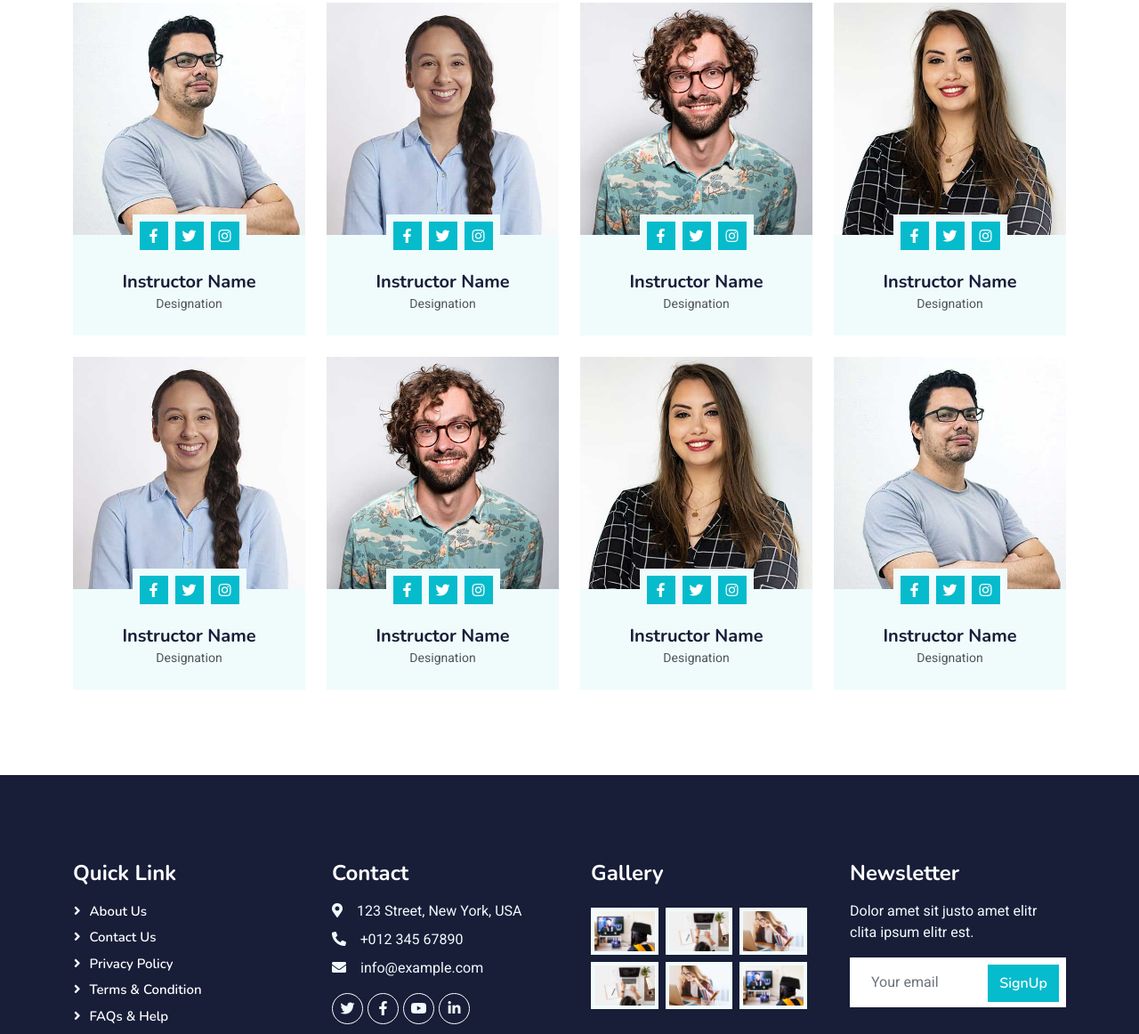
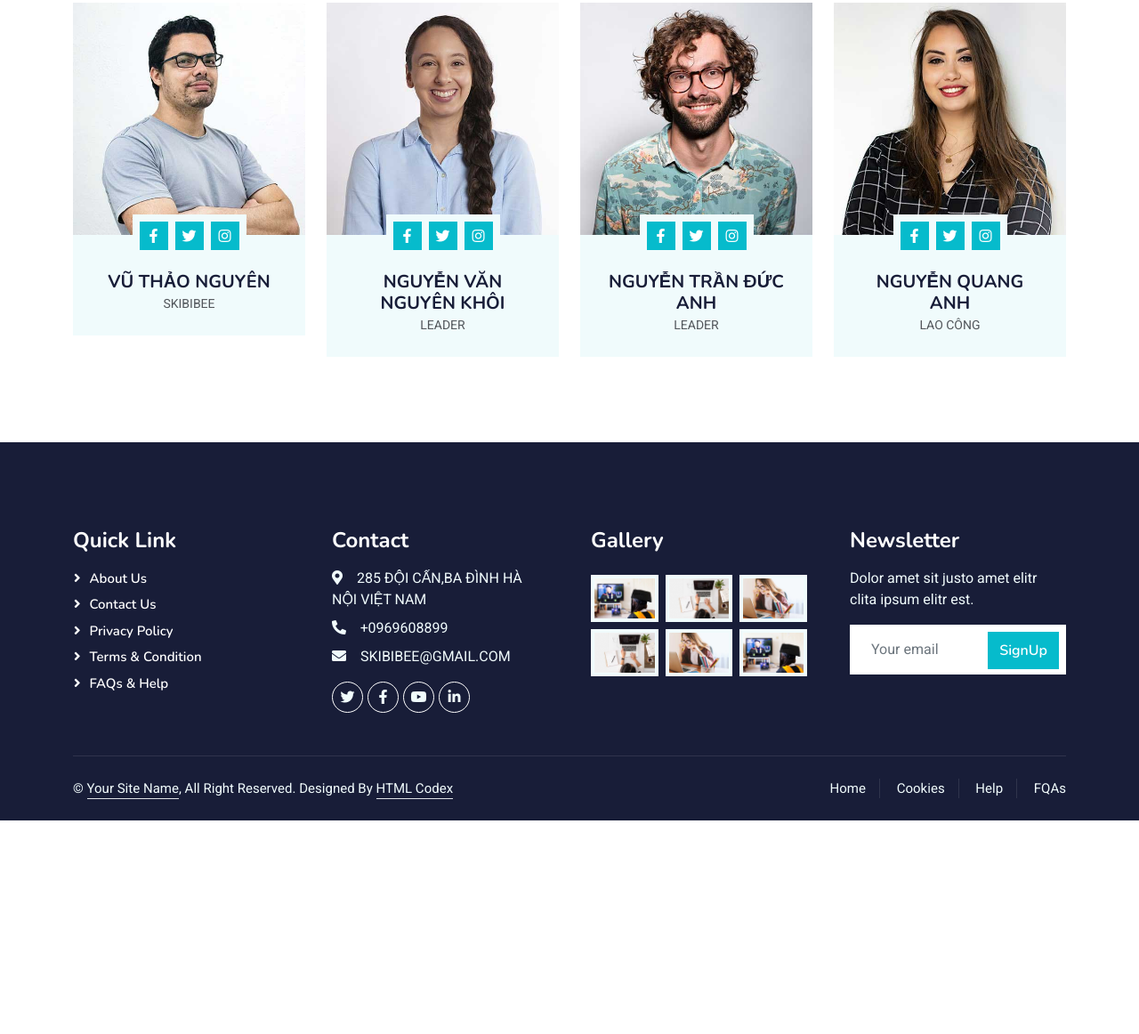
Before and after one commit to ducanhngtran/elearning-html-template, a plain HTML site: page team.html in a window 1280 px wide. Shown: the part 611-1773 px from the top of the page at 89% size. After the commit the page ends 1533 px from the top, so only its background shows below. Drawn offline with nearby package versions, Linux system fonts and the light colour scheme.

Commit message:
ADD TEAM

```diff
--- a/team.html
+++ b/team.html
@@ -3,7 +3,7 @@
 
 <head>
     <meta charset="utf-8">
-    <title>eLEARNING - eLearning HTML Template</title>
+    <title>Trung tâm luyện thi tiếng anh hàng đầu Việt Nam</title>
     <meta content="width=device-width, initial-scale=1.0" name="viewport">
     <meta content="" name="keywords">
     <meta content="" name="description">
@@ -63,7 +63,7 @@
                 </div>
                 <a href="contact.html" class="nav-item nav-link">Liên lạc</a>
             </div>
-            <a href="http://127.0.0.1:5500/contact.html" class="btn btn-primary py-4 px-lg-5 d-none d-lg-block">Tham gia bây giờ<i class="fa fa-arrow-right ms-3"></i></a>
+            <a href="" class="btn btn-primary py-4 px-lg-5 d-none d-lg-block">Join Now<i class="fa fa-arrow-right ms-3"></i></a>
         </div>
     </nav>
     <!-- Navbar End -->
@@ -74,7 +74,7 @@
         <div class="container py-5">
             <div class="row justify-content-center">
                 <div class="col-lg-10 text-center">
-                    <h1 class="display-3 text-white animated slideInDown">Our Team</h1>
+                    <h1 class="display-3 text-white animated slideInDown">NHÓM CỦA CHÚNG TÔI</h1>
                     <nav aria-label="breadcrumb">
                         <ol class="breadcrumb justify-content-center">
                             <li class="breadcrumb-item"><a class="text-white" href="#">Home</a></li>
@@ -93,8 +93,8 @@
     <div class="container-xxl py-5">
         <div class="container">
             <div class="text-center wow fadeInUp" data-wow-delay="0.1s">
-                <h6 class="section-title bg-white text-center text-primary px-3">Instructors</h6>
-                <h1 class="mb-5">Expert Instructors</h1>
+                <h6 class="section-title bg-white text-center text-primary px-3">GIỚI THIỆU</h6>
+                <h1 class="mb-5">CÁC THÀNH VIÊN TRONG NHÓM</h1>
             </div>
             <div class="row g-4">
                 <div class="col-lg-3 col-md-6 wow fadeInUp" data-wow-delay="0.1s">
@@ -110,8 +110,8 @@
                             </div>
                         </div>
                         <div class="text-center p-4">
-                            <h5 class="mb-0">Instructor Name</h5>
-                            <small>Designation</small>
+                            <h5 class="mb-0">VŨ THẢO NGUYÊN</h5>
+                            <small>SKIBIBEE</small>
                         </div>
                     </div>
                 </div>
@@ -128,8 +128,8 @@
                             </div>
                         </div>
                         <div class="text-center p-4">
-                            <h5 class="mb-0">Instructor Name</h5>
-                            <small>Designation</small>
+                            <h5 class="mb-0">NGUYỄN VĂN NGUYÊN KHÔI</h5>
+                            <small>LEADER</small>
                         </div>
                     </div>
                 </div>
@@ -146,8 +146,8 @@
                             </div>
                         </div>
                         <div class="text-center p-4">
-                            <h5 class="mb-0">Instructor Name</h5>
-                            <small>Designation</small>
+                            <h5 class="mb-0">NGUYỄN TRẦN ĐỨC ANH</h5>
+                            <small>LEADER</small>
                         </div>
                     </div>
                 </div>
@@ -164,81 +164,11 @@
                             </div>
                         </div>
                         <div class="text-center p-4">
-                            <h5 class="mb-0">Instructor Name</h5>
-                            <small>Designation</small>
+                            <h5 class="mb-0">NGUYỄN QUANG ANH</h5>
+                            <small>LAO CÔNG</small>
                         </div>
                     </div>
                 </div>
-                <div class="col-lg-3 col-md-6 wow fadeInUp" data-wow-delay="0.1s">
-                    <div class="team-item bg-light">
-                        <div class="overflow-hidden">
-                            <img class="img-fluid" src="img/team-2.jpg" alt="">
-                        </div>
-                        <div class="position-relative d-flex justify-content-center" style="margin-top: -23px;">
-                            <div class="bg-light d-flex justify-content-center pt-2 px-1">
-                                <a class="btn btn-sm-square btn-primary mx-1" href=""><i class="fab fa-facebook-f"></i></a>
-                                <a class="btn btn-sm-square btn-primary mx-1" href=""><i class="fab fa-twitter"></i></a>
-                                <a class="btn btn-sm-square btn-primary mx-1" href=""><i class="fab fa-instagram"></i></a>
-                            </div>
-                        </div>
-                        <div class="text-center p-4">
-                            <h5 class="mb-0">Instructor Name</h5>
-                            <small>Designation</small>
-                        </div>
-                    </div>
-                </div>
-                <div class="col-lg-3 col-md-6 wow fadeInUp" data-wow-delay="0.3s">
-                    <div class="team-item bg-light">
-                        <div class="overflow-hidden">
-                            <img class="img-fluid" src="img/team-3.jpg" alt="">
-                        </div>
-                        <div class="position-relative d-flex justify-content-center" style="margin-top: -23px;">
-                            <div class="bg-light d-flex justify-content-center pt-2 px-1">
-                                <a class="btn btn-sm-square btn-primary mx-1" href=""><i class="fab fa-facebook-f"></i></a>
-                                <a class="btn btn-sm-square btn-primary mx-1" href=""><i class="fab fa-twitter"></i></a>
-                                <a class="btn btn-sm-square btn-primary mx-1" href=""><i class="fab fa-instagram"></i></a>
-                            </div>
-                        </div>
-                        <div class="text-center p-4">
-                            <h5 class="mb-0">Instructor Name</h5>
-                            <small>Designation</small>
-                        </div>
-                    </div>
-                </div>
-                <div class="col-lg-3 col-md-6 wow fadeInUp" data-wow-delay="0.5s">
-                    <div class="team-item bg-light">
-                        <div class="overflow-hidden">
-                            <img class="img-fluid" src="img/team-4.jpg" alt="">
-                        </div>
-                        <div class="position-relative d-flex justify-content-center" style="margin-top: -23px;">
-                            <div class="bg-light d-flex justify-content-center pt-2 px-1">
-                                <a class="btn btn-sm-square btn-primary mx-1" href=""><i class="fab fa-facebook-f"></i></a>
-                                <a class="btn btn-sm-square btn-primary mx-1" href=""><i class="fab fa-twitter"></i></a>
-                                <a class="btn btn-sm-square btn-primary mx-1" href=""><i class="fab fa-instagram"></i></a>
-                            </div>
-                        </div>
-                        <div class="text-center p-4">
-                            <h5 class="mb-0">Instructor Name</h5>
-                            <small>Designation</small>
-                        </div>
-                    </div>
-                </div>
-                <div class="col-lg-3 col-md-6 wow fadeInUp" data-wow-delay="0.7s">
-                    <div class="team-item bg-light">
-                        <div class="overflow-hidden">
-                            <img class="img-fluid" src="img/team-1.jpg" alt="">
-                        </div>
-                        <div class="position-relative d-flex justify-content-center" style="margin-top: -23px;">
-                            <div class="bg-light d-flex justify-content-center pt-2 px-1">
-                                <a class="btn btn-sm-square btn-primary mx-1" href=""><i class="fab fa-facebook-f"></i></a>
-                                <a class="btn btn-sm-square btn-primary mx-1" href=""><i class="fab fa-twitter"></i></a>
-                                <a class="btn btn-sm-square btn-primary mx-1" href=""><i class="fab fa-instagram"></i></a>
-                            </div>
-                        </div>
-                        <div class="text-center p-4">
-                            <h5 class="mb-0">Instructor Name</h5>
-                            <small>Designation</small>
-                        </div>
                     </div>
                 </div>
             </div>
@@ -261,9 +191,9 @@
                 </div>
                 <div class="col-lg-3 col-md-6">
                     <h4 class="text-white mb-3">Contact</h4>
-                    <p class="mb-2"><i class="fa fa-map-marker-alt me-3"></i>123 Street, New York, USA</p>
-                    <p class="mb-2"><i class="fa fa-phone-alt me-3"></i>+012 345 67890</p>
-                    <p class="mb-2"><i class="fa fa-envelope me-3"></i>info@example.com</p>
+                    <p class="mb-2"><i class="fa fa-map-marker-alt me-3"></i>285 ĐỘI CẤN,BA ĐÌNH HÀ NỘI VIỆT NAM</p>
+                    <p class="mb-2"><i class="fa fa-phone-alt me-3"></i>+0969608899</p>
+                    <p class="mb-2"><i class="fa fa-envelope me-3"></i>SKIBIBEE@GMAIL.COM</p>
                     <div class="d-flex pt-2">
                         <a class="btn btn-outline-light btn-social" href=""><i class="fab fa-twitter"></i></a>
                         <a class="btn btn-outline-light btn-social" href=""><i class="fab fa-facebook-f"></i></a>
```
